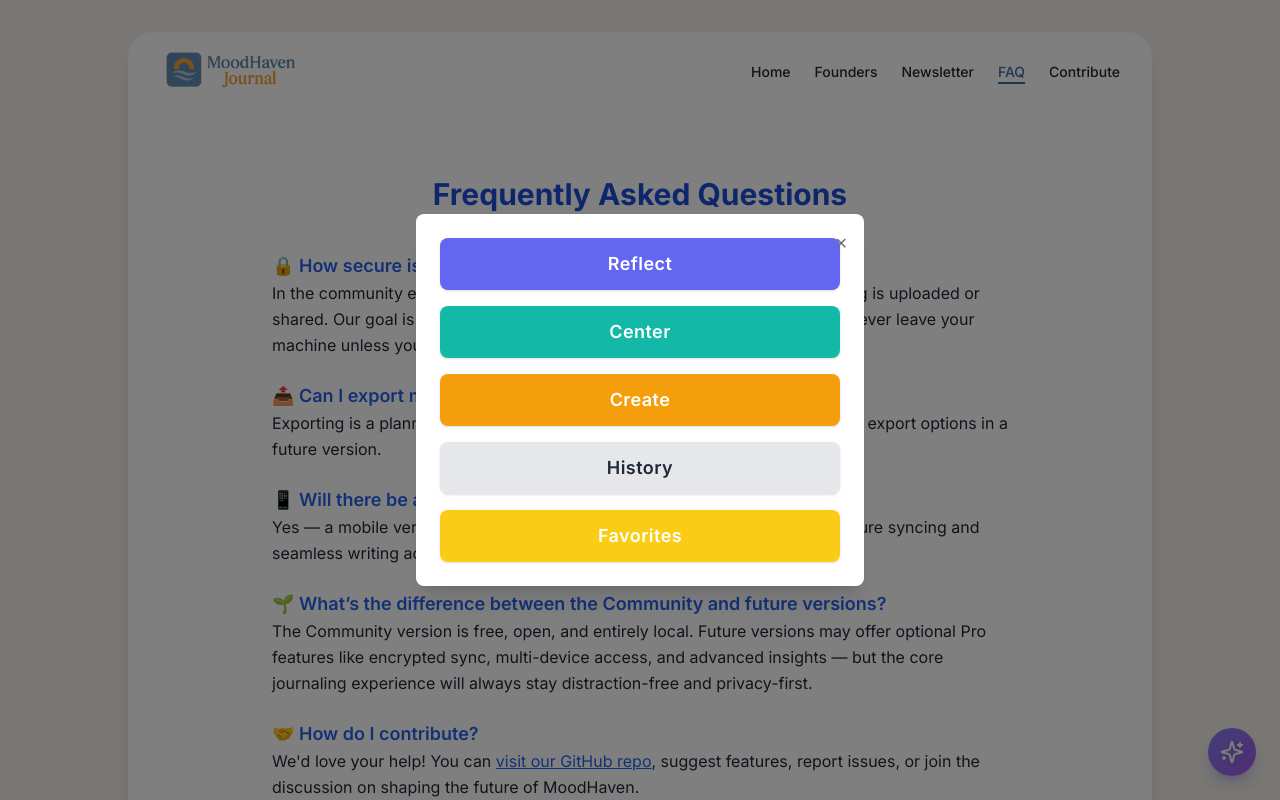
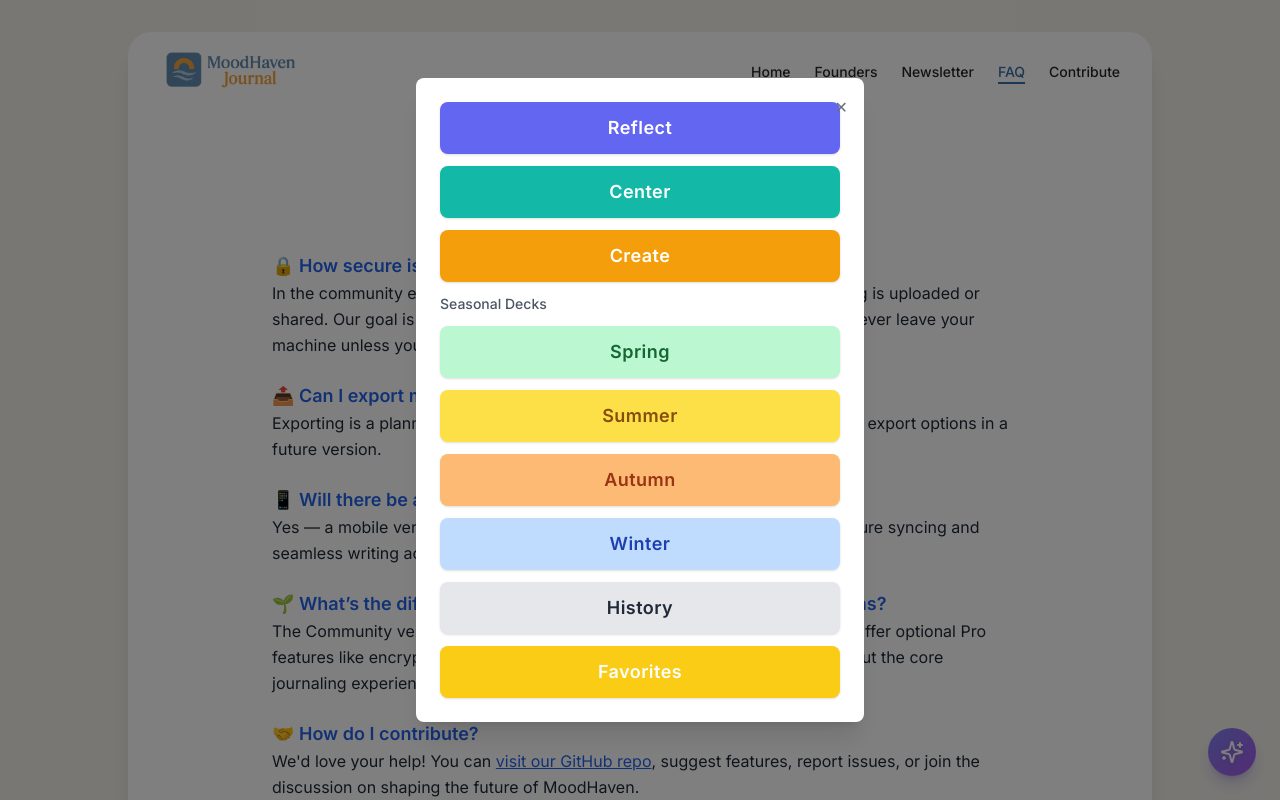
Before and after one commit to kenlacroix/MoodHavenJournal-Community, a Next.js app in the folder website/: page /faq in a window 1280 px wide. Both pictures are taken after a click on the button "Open Muse". Shown: the top 800 px of the page. Built offline with nearby package versions, Linux system fonts and the light colour scheme.

Commit message:
feat(muse): add seasonal prompt decks (Sprint 4 #24)
- extend `musePrompts` with `spring`, `summer`, `autumn`, and `winter` arrays
- update `Category` type and `MuseMenu` to include Seasonal Decks section
- wire up seasonal categories in `MuseRoot` to load and display prompts from the new decks

```diff
--- a/website/components/MuseRoot.tsx
+++ b/website/components/MuseRoot.tsx
@@ -15,6 +15,7 @@ import useLastPrompt from "@/components/muse/hooks/useLastPrompt";
 import musePrompts from "@/components/muse/data/musePrompts";
 import { useHistory } from "@/components/muse/hooks/useHistory";
 
+// Only reflect/center/create/spring/... load actual prompts
 type PromptCategory = Exclude<Category, "favorites" | "history">;
 
 export default function MuseRoot({ children }: { children: React.ReactNode }) {
@@ -59,11 +60,13 @@ export default function MuseRoot({ children }: { children: React.ReactNode }) {
   };
 
   const handleSelectCategory = (category: Category) => {
-    if (category === "favorites") setView("favorites");
-    else if (category === "history") setView("history");
-    else {
-      setSelectedCategory(category);
-      loadPrompt(category).then(() => setView("prompt"));
+    if (category === "favorites") {
+      setView("favorites");
+    } else if (category === "history") {
+      setView("history");
+    } else {
+      setSelectedCategory(category as PromptCategory);
+      loadPrompt(category as PromptCategory).then(() => setView("prompt"));
     }
   };
 
--- a/website/components/muse/data/musePrompts.ts
+++ b/website/components/muse/data/musePrompts.ts
@@ -1,5 +1,5 @@
 // File: src/components/muse/data/musePrompts.ts
-// Example prompt banks. Adjust categories and entries as desired.
+// Expanded to include seasonal decks.
 const musePrompts = {
   reflect: [
     "What is one thing you're grateful for today?",
@@ -16,6 +16,27 @@ const musePrompts = {
     "Compose a haiku about the weather outside.",
     "Sketch a future vision of yourself in five years.",
   ],
+  // Seasonal Decks
+  spring: [
+    "What new beginnings are you excited about this spring?",
+    "How do you nurture growth in your life like spring nurtures plants?",
+    "What are you planting—literally or metaphorically—this season?",
+  ],
+  summer: [
+    "What brings you sunshine on a cloudy day?",
+    "How can you embrace the warmth in your relationships this summer?",
+    "What adventurous goal will you chase in the summer heat?",
+  ],
+  autumn: [
+    "What are you letting go of this autumn?",
+    "How can you reflect on the year's harvest—your achievements?",
+    "What cozy ritual can you begin as the days grow shorter?",
+  ],
+  winter: [
+    "How will you find light during the winter darkness?",
+    "What quiet practices will sustain you this winter?",
+    "What lessons can you glean from this season of rest?",
+  ],
 };
 
 export default musePrompts;
--- a/website/components/muse/ui/MuseMenu.tsx
+++ b/website/components/muse/ui/MuseMenu.tsx
@@ -7,16 +7,24 @@ export type Category =
   | "reflect"
   | "center"
   | "create"
+  | "spring"
+  | "summer"
+  | "autumn"
+  | "winter"
   | "favorites"
   | "history";
+
 interface Props {
   onSelectCategory: (category: Category) => void;
 }
+
 export default function MuseMenu({ onSelectCategory }: Props) {
   const base =
     "w-full sm:text-lg text-base min-h-[3rem] rounded-lg py-4 sm:py-3 font-semibold tracking-wide shadow hover:opacity-90 focus:outline-none focus-visible:ring-2 focus-visible:ring-offset-2";
+
   return (
-    <div className="space-y-4">
+    <div className="space-y-3">
+      {/* Core categories */}
       <button
         className={`${base} bg-indigo-500 text-white`}
         onClick={() => onSelectCategory("reflect")}
@@ -35,6 +43,35 @@ export default function MuseMenu({ onSelectCategory }: Props) {
       >
         Create
       </button>
+
+      {/* Seasonal decks */}
+      <h3 className="mt-4 text-sm font-medium text-gray-600">Seasonal Decks</h3>
+      <button
+        className={`${base} bg-green-200 text-green-800`}
+        onClick={() => onSelectCategory("spring")}
+      >
+        Spring
+      </button>
+      <button
+        className={`${base} bg-yellow-300 text-yellow-800`}
+        onClick={() => onSelectCategory("summer")}
+      >
+        Summer
+      </button>
+      <button
+        className={`${base} bg-orange-300 text-orange-800`}
+        onClick={() => onSelectCategory("autumn")}
+      >
+        Autumn
+      </button>
+      <button
+        className={`${base} bg-blue-200 text-blue-800`}
+        onClick={() => onSelectCategory("winter")}
+      >
+        Winter
+      </button>
+
+      {/* Utility tabs */}
       <button
         className={`${base} bg-gray-200 text-gray-800`}
         onClick={() => onSelectCategory("history")}
```
